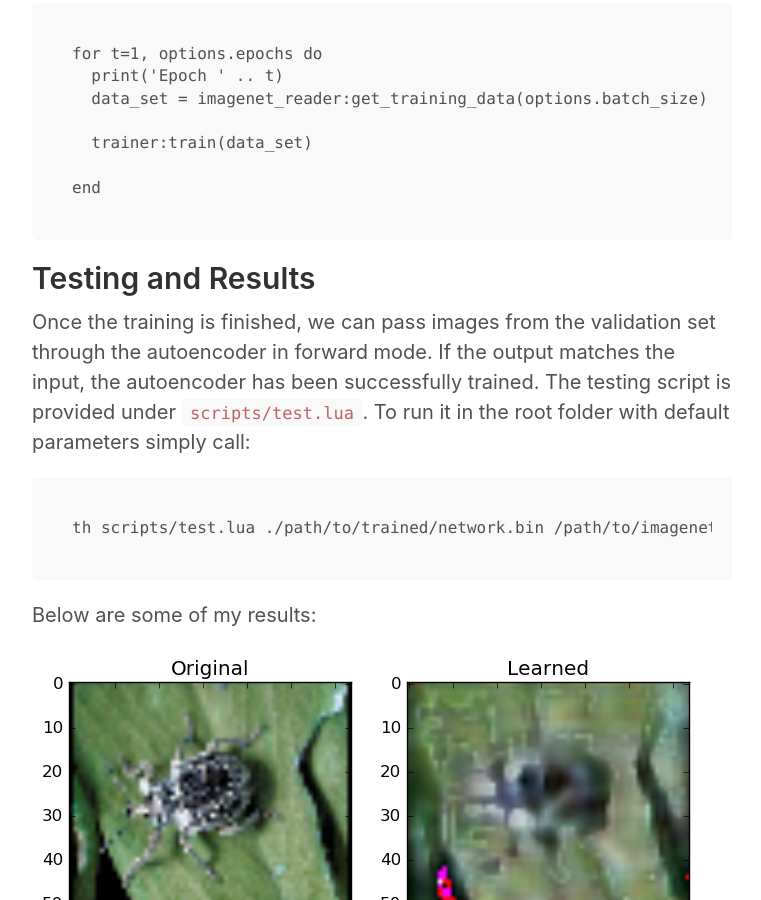
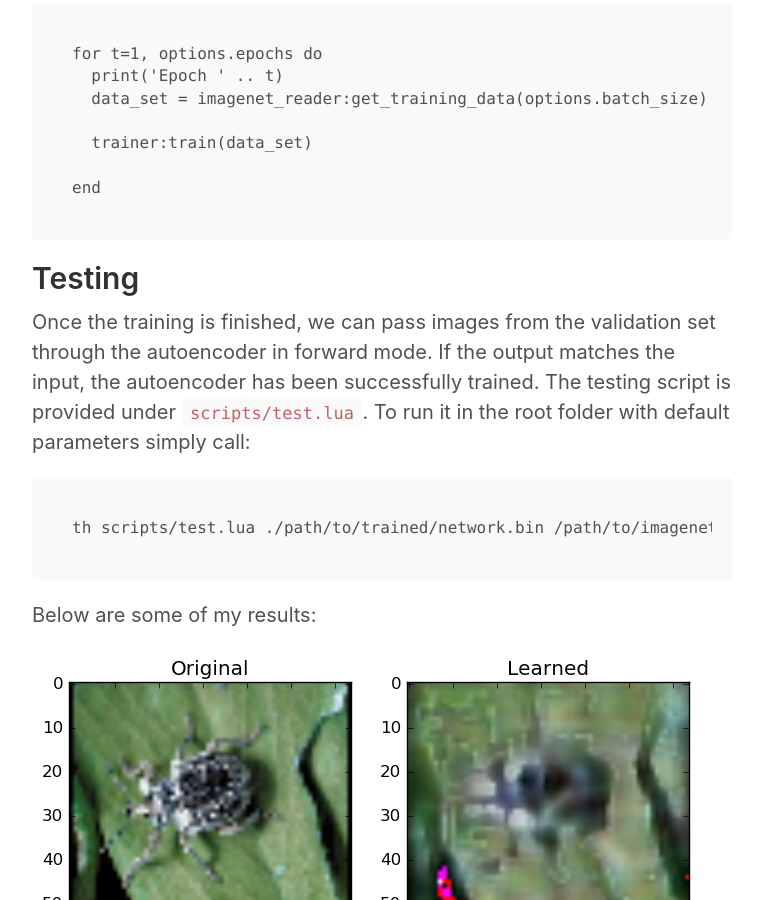
Before and after one commit to siavashk/siavashk.github.io, a Jekyll site: the page built from _posts/2016-02-22-autoencoder-imagenet.md, in a window 1280 px wide and 900 px high, scrolled down 7373 px. Shown: the whole window, without its empty margins (258-1019 px from the left). Built offline with Jekyll 4.4.1, drawn with Linux system fonts in a browser that asks for light colours; formulas are drawn with MathJax 3; comment, search, counter and statistics services are not loaded.

Commit message:
Fixed section head

````diff
--- a/_posts/2016-02-22-autoencoder-imagenet.md
+++ b/_posts/2016-02-22-autoencoder-imagenet.md
@@ -174,7 +174,7 @@ for t=1, options.epochs do
 end
 ```
 
-## Testing and Results
+## Testing
 
 Once the training is finished, we can pass images from the validation set through the autoencoder in forward mode. If the output matches the input, the autoencoder has been successfully trained. The testing script is provided under `scripts/test.lua`. To run it in the root folder with default parameters simply call:
 
````
